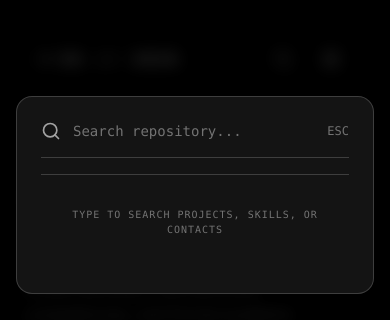
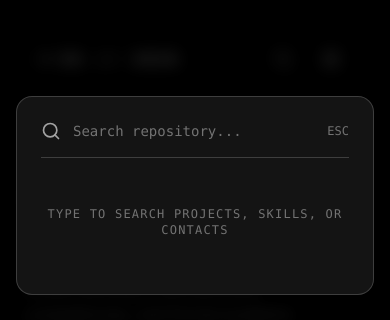
Before and after one commit to evanalifian/cnsl.lg-evanalifian, a React (Vite) app: page /about in a window 390 px wide. Both pictures are taken after a click on the button 283 px from the left and 59 px from the top of the page. Shown: the top 320 px of the page. Built offline with nearby package versions, Linux system fonts and the light colour scheme.

Commit message:
feat(search): enhance BM25 search algorithm with regex matching for query terms

```diff
--- a/src/components/Navbar.jsx
+++ b/src/components/Navbar.jsx
@@ -208,8 +208,8 @@ export default function Navbar() {
                 </div>
               ) : (
                 /* State: Default (Belum mengetik) */
-                <div className="border-t border-glass-border py-8 text-center">
-                  <p className="font-mono text-[10px] tracking-widest text-darkgray-500 uppercase">
+                <div className="py-8 text-center">
+                  <p className="font-mono text-xs tracking-widest text-darkgray-500 uppercase">
                     Type to search projects, skills, or contacts
                   </p>
                 </div>
--- a/src/search/bm25.js
+++ b/src/search/bm25.js
@@ -32,16 +32,24 @@ export class BM25 {
       let totalDocScore = 0;
 
       for (const queryTerm of queryTokens) {
-        if (!this.corpusTable[queryTerm]) continue;
+        const regexPattern = new RegExp(`^${queryTerm}`, "i");
 
-        const tf = this.corpusTable[queryTerm][docId] || 0;
-        const idf = this.idfTable[queryTerm] || 0;
+        const matchingTerms = Object.keys(this.corpusTable).filter((term) =>
+          regexPattern.test(term),
+        );
 
-        const numerator = tf * (this.k1 + 1);
-        const denominator =
-          tf + this.k1 * (1 - this.b + this.b * (docLength / this.avgdl));
+        if (matchingTerms.length === 0) continue;
 
-        totalDocScore += idf * (numerator / denominator);
+        for (const matchedTerm of matchingTerms) {
+          const tf = this.corpusTable[matchedTerm][docId] || 0;
+          const idf = this.idfTable[matchedTerm] || 0;
+
+          const numerator = tf * (this.k1 + 1);
+          const denominator =
+            tf + this.k1 * (1 - this.b + this.b * (docLength / this.avgdl));
+
+          totalDocScore += idf * (numerator / denominator);
+        }
       }
 
       if (totalDocScore > 0) {
```
